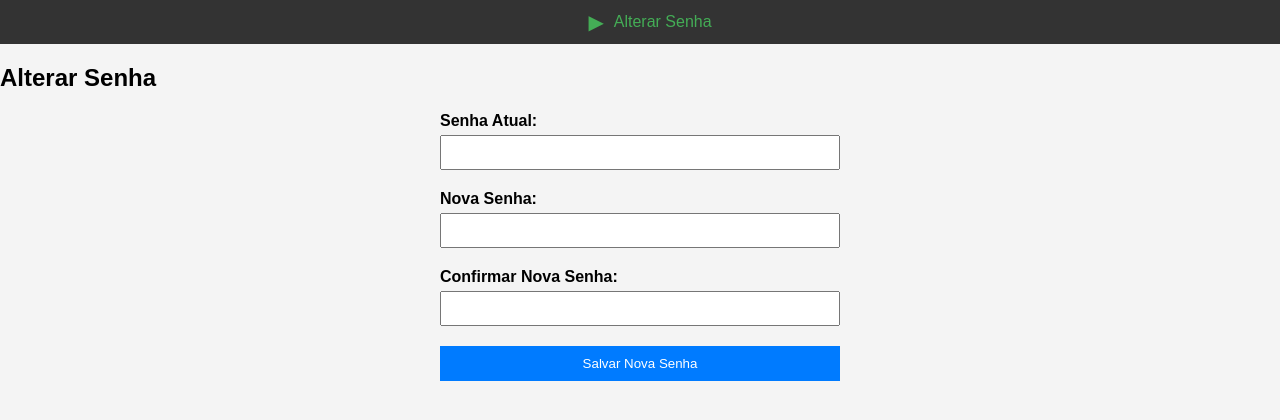
After one commit to RenanMacchi/Site_project, a Flask app: page /alterar_senha in a window 1280 px wide. The commit adds this page. Shown: the top 420 px of the page. Run offline with Flask 3, Linux system fonts and the light colour scheme; the visitor is signed in with stand-in values (Sample User, id 1).

Commit message:
Password change included and CSS applied to the perfil.html

```diff
--- a/app.py
+++ b/app.py
@@ -1,4 +1,4 @@
-from flask import Flask, render_template, request, redirect, url_for, session
+from flask import Flask, render_template, request, redirect, url_for, session, render_template_string
 
 app = Flask(__name__)
 app.secret_key = 'teste'  # Certifique-se de alterar isso para uma chave segura em um ambiente de produção
@@ -149,6 +149,61 @@ def atualizar_perfil():
     # Redireciona de volta para a página de perfil após as alterações
     return redirect(url_for('perfil'))
 
+@app.route('/alterar_senha')
+def alterar_senha():
+    # Obtém o usuário logado da sessão
+    usuario_logado = session.get('usuario_logado')
+
+    # Se não houver usuário logado, redireciona para a página de login
+    if not usuario_logado:
+        return redirect(url_for('login'))
+
+    return render_template('alterar_senha.html')
+
+# ...
+
+@app.route('/atualizar_senha', methods=['POST'])
+def atualizar_senha():
+    # Obtém o usuário logado da sessão
+    usuario_logado = session.get('usuario_logado')
+
+    # Se não houver usuário logado, redireciona para a página de login
+    if not usuario_logado:
+        return redirect(url_for('login'))
+
+    # Obtém os detalhes do usuário a partir da lista de usuários
+    usuario = usuarios.get(usuario_logado)
+
+    erro_senha_atual = None  # Defina a variável antes das condições
+
+    if request.method == 'POST':
+        senha_atual = request.form['senha_atual']
+        nova_senha = request.form['nova_senha']
+        confirmar_nova_senha = request.form['confirmar_nova_senha']
+
+        # Verifica se a senha atual está correta
+        if senha_atual != usuario['senha']:
+            # Adicione uma mensagem de erro, se desejar
+            erro_senha_atual = 'A senha atual está incorreta. Tente novamente.'
+
+        # Verifica se a nova senha e a confirmação coincidem
+        elif nova_senha != confirmar_nova_senha:
+            # Adicione uma mensagem de erro, se desejar
+            erro_confirmar_nova_senha = 'As senhas não coincidem. Tente novamente.'
+            return render_template('alterar_senha.html', usuario_logado=usuario_logado, erro_confirmar_nova_senha=erro_confirmar_nova_senha)
+
+        else:
+            # Atualiza a senha do usuário
+            usuario['senha'] = nova_senha
+
+            # Remova o usuário logado da sessão (efetuar logout)
+            session.pop('usuario_logado', None)
+
+            # Redireciona para a página de login
+            return redirect(url_for('login'))
+
+    return render_template('alterar_senha.html', usuario_logado=usuario_logado, erro_senha_atual=erro_senha_atual)
+
 @app.route('/logout')
 def logout():
     # Remova o usuário logado da sessão
--- /dev/null
+++ b/templates/alterar_senha.html
@@ -0,0 +1,77 @@
+<!-- templates/alterar_senha.html -->
+
+{% extends 'layout_base.html' %}
+
+{% block page_title %}Alterar Senha{% endblock %}
+
+{% block content %}
+    <style>
+        body {
+            font-family: Arial, sans-serif;
+            background-color: #f4f4f4;
+        }
+
+        .container {
+            max-width: 400px;
+            margin: 0 auto;
+        }
+
+        .form-group {
+            margin-bottom: 20px;
+        }
+
+        label {
+            display: block;
+            margin-bottom: 5px;
+            font-weight: bold;
+        }
+
+        input {
+            width: 100%;
+            padding: 8px;
+            box-sizing: border-box;
+        }
+
+        .error-message {
+            color: red;
+            margin-top: 5px;
+        }
+
+        button {
+            width: 100%;
+            padding: 10px;
+            background-color: #007bff;
+            color: #fff;
+            border: none;
+            cursor: pointer;
+        }
+
+        button:hover {
+            background-color: #0056b3;
+        }
+    </style>
+
+    <h2>Alterar Senha</h2>
+
+    <!-- Adicione os campos necessários para a alteração de senha -->
+    <form method="post" action="{{ url_for('atualizar_senha') }}" class="container">
+        <div class="form-group">
+            <label for="senha_atual">Senha Atual:</label>
+            <input type="password" id="senha_atual" name="senha_atual" required>
+            <div id="erro_senha_atual" class="error-message">{{ erro_senha_atual }}</div>
+        </div>
+
+        <div class="form-group">
+            <label for="nova_senha">Nova Senha:</label>
+            <input type="password" id="nova_senha" name="nova_senha" required>
+        </div>
+
+        <div class="form-group">
+            <label for="confirmar_nova_senha">Confirmar Nova Senha:</label>
+            <input type="password" id="confirmar_nova_senha" name="confirmar_nova_senha" required>
+            <div id="erro_confirmar_nova_senha" class="error-message">{{ erro_confirmar_nova_senha }}</div>
+        </div>
+
+        <button type="submit">Salvar Nova Senha</button>
+    </form>
+{% endblock %}
```
Also changed, not shown: templates/alterar_perfil.html (+27 -4 lines), templates/perfil.html (+87 -27 lines).
